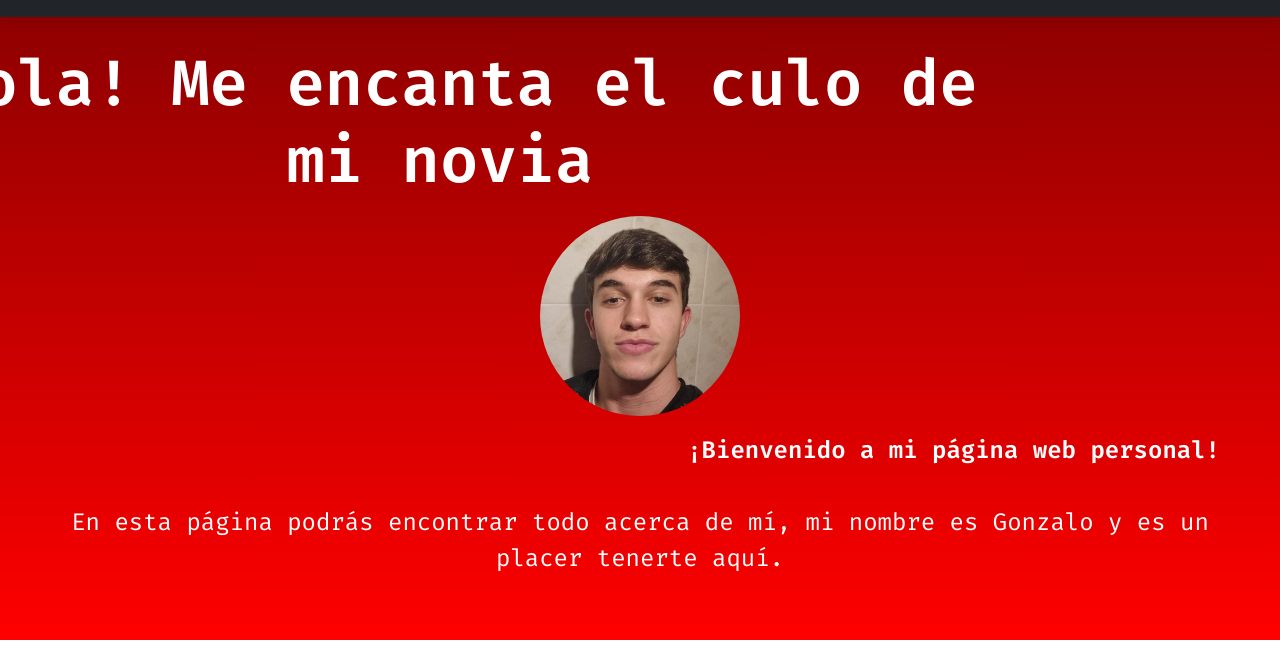
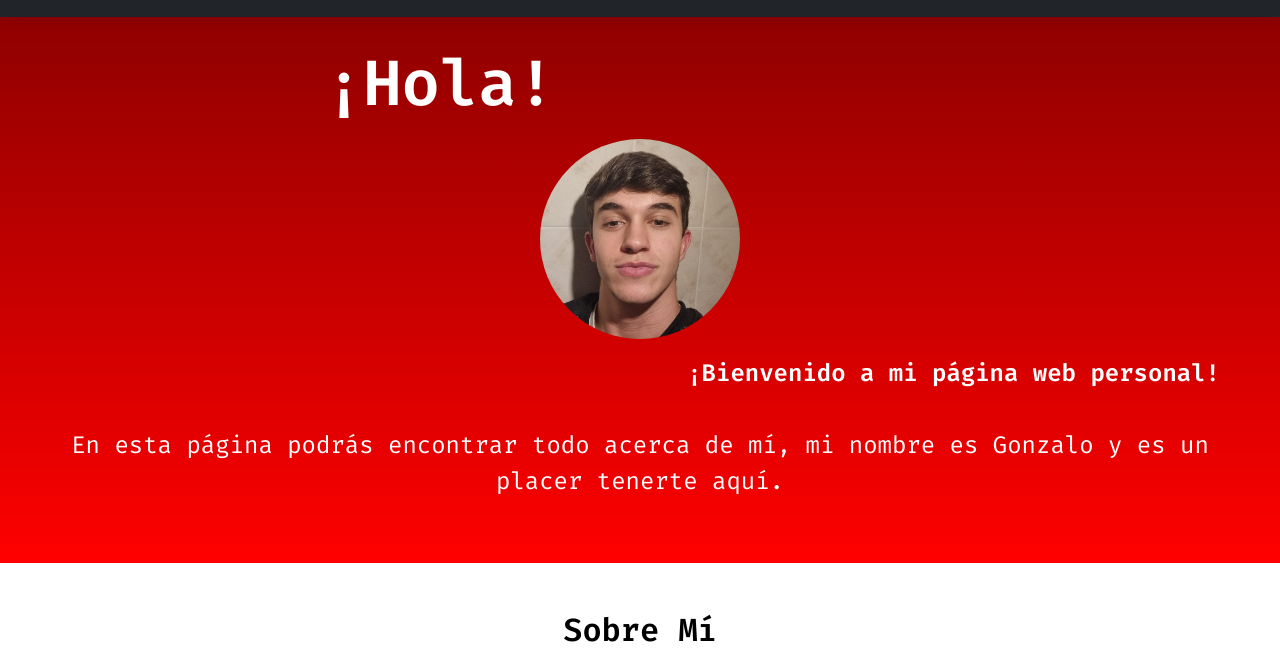
Before and after one commit to GonzaloCorGal/PropiaPagWeb, a plain HTML site: page index.html in a window 1280 px wide. Shown: the part 72-726 px from the top of the page. Drawn offline with nearby package versions, Linux system fonts and the light colour scheme.

Commit message:
Regresión.

```diff
--- a/index.html
+++ b/index.html
@@ -43,7 +43,7 @@
     <header class="bg-primary text-white py-5 d-flex align-items-center justify-content-center" id="inicio">
         <div class="container text-center">
             <div class="d-flex flex-column align-items-center">
-                <h1 class="hola-text mb-3 text-md-center" data-es="¡Hola!" data-en="Hi!">¡Hola! Me encanta el culo de mi novia</h1>
+                <h1 class="hola-text mb-3 text-md-center" data-es="¡Hola!" data-en="Hi!">¡Hola!</h1>
                 <img src="Fotos/FotoPerfilPag.jpeg" alt="Foto_GCG" class="img-fluid rounded-circle" width="150" height="150">
                 <p class="intro mt-3 align-self-end" data-es="¡Bienvenido a mi página web personal!" data-en="Welcome to my personal web page!">¡Bienvenido a mi página web personal!</p>
                 <p class="descripcion" data-es="En esta página podrás encontrar todo acerca de mí, mi nombre es Gonzalo y es un placer tenerte aquí." data-en="On this page you can find everything about me, my name is Gonzalo and it is a pleasure to have you here.">En esta página podrás encontrar todo acerca de mí, mi nombre es Gonzalo y es un placer tenerte aquí.</p>
```
